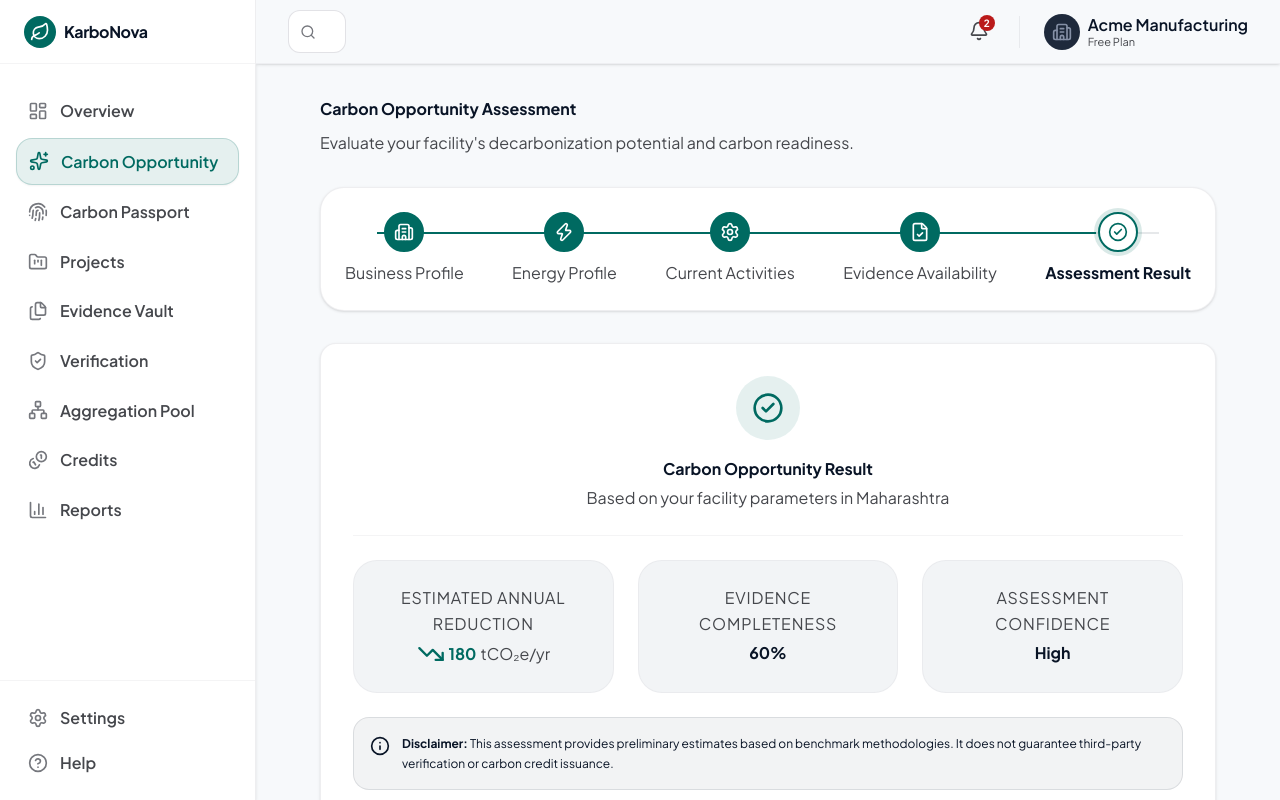
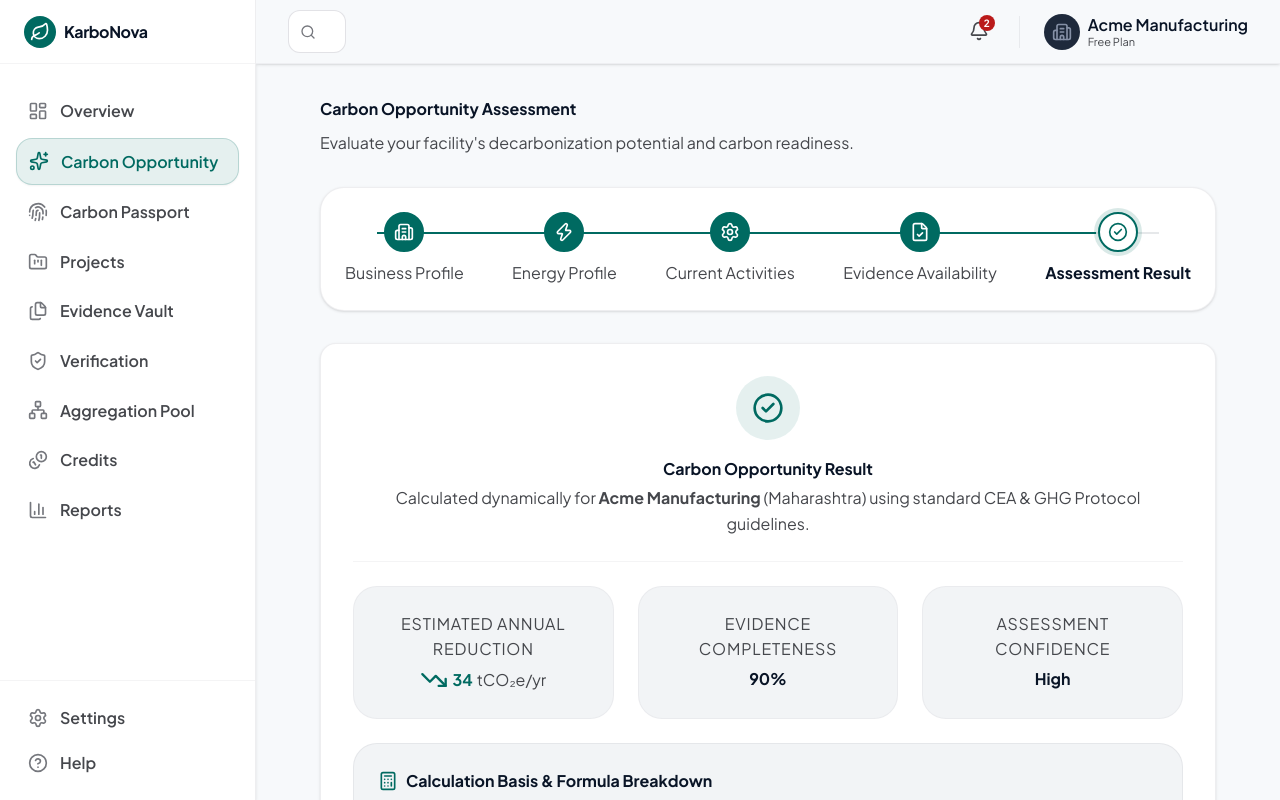
Before and after one commit to KaustubhzOP/KarboNova, a Next.js app in the folder frontend/: page /dashboard/opportunity in a window 1280 px wide. Both pictures are taken after a click on the button 1119 px from the left and 232 px from the top of the page. Built offline with nearby package versions, Linux system fonts and the light colour scheme.

Commit message:
Implement GHG & CEA India Grid methodology for Carbon Opportunity calculation

```diff
--- a/frontend/src/app/dashboard/opportunity/page.tsx
+++ b/frontend/src/app/dashboard/opportunity/page.tsx
@@ -1,8 +1,8 @@
 'use client';
 
 import { useState } from 'react';
-import Link from 'next/link';
 import { useRouter } from 'next/navigation';
+import { CarbonCalculatorService } from '@/backend/services/carbonCalculator';
 import {
   Building2,
   Zap,
@@ -15,7 +15,10 @@ import {
   TrendingDown,
   Info,
   RotateCcw,
-  PlusCircle
+  PlusCircle,
+  Calculator,
+  ShieldCheck,
+  Flame
 } from 'lucide-react';
 
 export default function OpportunityAssessmentPage() {
@@ -33,6 +36,8 @@ export default function OpportunityAssessmentPage() {
     electricityBillsAvailable: 'Yes (Last 12 months)',
     equipmentInvoicesAvailable: 'Partial',
   });
+
+  const assessmentResult = CarbonCalculatorService.calculateOpportunity(formData);
 
   const steps = [
     { num: 1, title: 'Business Profile', icon: Building2 },
@@ -250,23 +255,85 @@ export default function OpportunityAssessmentPage() {
                 <CheckCircle2 className="w-8 h-8" />
               </div>
               <h2 className="text-headline-lg font-bold text-primary">Carbon Opportunity Result</h2>
-              <p className="text-body-md text-on-surface-variant mt-1">Based on your facility parameters in {formData.state}</p>
+              <p className="text-body-md text-on-surface-variant mt-1">
+                Calculated dynamically for <strong>{formData.businessName}</strong> ({formData.state}) using standard CEA & GHG Protocol guidelines.
+              </p>
             </div>
 
             <div className="grid grid-cols-1 md:grid-cols-3 gap-6">
               <div className="bg-surface-container-low p-6 rounded-xl border border-outline-variant/20 text-center">
                 <div className="text-label-md text-on-surface-variant uppercase tracking-wider mb-1">Estimated Annual Reduction</div>
                 <div className="text-display-md font-bold text-secondary flex items-center justify-center gap-1">
-                  <TrendingDown className="w-7 h-7" /> 180 <span className="text-body-md font-normal text-on-surface-variant">tCO₂e/yr</span>
+                  <TrendingDown className="w-7 h-7" /> {assessmentResult.estimatedReduction} <span className="text-body-md font-normal text-on-surface-variant">tCO₂e/yr</span>
                 </div>
               </div>
               <div className="bg-surface-container-low p-6 rounded-xl border border-outline-variant/20 text-center">
                 <div className="text-label-md text-on-surface-variant uppercase tracking-wider mb-1">Evidence Completeness</div>
-                <div className="text-display-md font-bold text-primary">60%</div>
+                <div className="text-display-md font-bold text-primary">{assessmentResult.evidenceCompleteness}%</div>
               </div>
               <div className="bg-surface-container-low p-6 rounded-xl border border-outline-variant/20 text-center">
                 <div className="text-label-md text-on-surface-variant uppercase tracking-wider mb-1">Assessment Confidence</div>
-                <div className="text-display-md font-bold text-primary">High</div>
+                <div className="text-display-md font-bold text-primary">{assessmentResult.confidence}</div>
+              </div>
+            </div>
+
+            {/* Detailed Calculation Basis Breakdown */}
+            <div className="bg-surface-container-low p-6 rounded-xl border border-outline-variant/30 space-y-4">
+              <div className="flex items-center gap-2 border-b border-outline-variant/20 pb-3">
+                <Calculator className="w-5 h-5 text-secondary" />
+                <h3 className="text-title-md font-bold text-primary">Calculation Basis & Formula Breakdown</h3>
+              </div>
+
+              <div className="grid grid-cols-1 sm:grid-cols-2 gap-4 text-body-sm text-on-surface-variant">
+                <div className="bg-surface-container-lowest p-3.5 rounded-lg border border-outline-variant/20">
+                  <span className="font-bold text-primary block mb-1">1. Electricity Consumption</span>
+                  Spend Range: <strong>{formData.annualElectricitySpend}</strong><br />
+                  Est. Consumption: <strong>~{assessmentResult.estimatedKwh.toLocaleString()} kWh/yr</strong><br />
+                  <span className="text-xs text-outline">(Tariff Rate: ₹8.00/kWh benchmark)</span>
+                </div>
+
+                <div className="bg-surface-container-lowest p-3.5 rounded-lg border border-outline-variant/20">
+                  <span className="font-bold text-primary block mb-1">2. Grid Baseline Carbon Footprint</span>
+                  CEA Emission Factor: <strong>0.716 kg CO₂e/kWh</strong><br />
+                  Total Baseline: <strong>~{assessmentResult.baselineEmissions.toLocaleString()} tCO₂e/yr</strong>
+                </div>
+              </div>
+
+              <div className="bg-surface-container-lowest p-4 rounded-lg border border-outline-variant/20 space-y-2">
+                <span className="font-bold text-primary text-body-sm block">3. Estimated Reduction Breakdown by Intervention</span>
+                <div className="space-y-1 text-body-sm">
+                  <div className="flex justify-between">
+                    <span>• Rooftop Solar PV Savings ({formData.hasSolar}):</span>
+                    <span className="font-bold text-secondary">+{assessmentResult.solarReduction} tCO₂e/yr</span>
+                  </div>
+                  <div className="flex justify-between">
+                    <span>• Motor Efficiency Upgrade (IE3/IE4):</span>
+                    <span className="font-bold text-secondary">+{assessmentResult.motorReduction} tCO₂e/yr</span>
+                  </div>
+                  {assessmentResult.dgReduction > 0 && (
+                    <div className="flex justify-between">
+                      <span>• DG Optimization & Waste Heat Recovery:</span>
+                      <span className="font-bold text-secondary">+{assessmentResult.dgReduction} tCO₂e/yr</span>
+                    </div>
+                  )}
+                  <div className="flex justify-between border-t border-outline-variant/20 pt-2 font-bold text-primary">
+                    <span>Total Potential Opportunity:</span>
+                    <span className="text-secondary">{assessmentResult.estimatedReduction} tCO₂e/yr</span>
+                  </div>
+                </div>
+              </div>
+            </div>
+
+            {/* Recommended Projects */}
+            <div className="space-y-3">
+              <h3 className="text-title-md font-bold text-primary">Recommended Decarbonization Projects</h3>
+              <div className="space-y-2">
+                {assessmentResult.recommendedProjects.map((proj, idx) => (
+                  <div key={idx} className="flex items-center gap-3 p-3 bg-surface-container-low rounded-lg border border-outline-variant/20">
+                    <ShieldCheck className="w-5 h-5 text-secondary shrink-0" />
+                    <span className="text-body-sm font-medium text-primary">{proj}</span>
+                  </div>
+                ))}
               </div>
             </div>
 
@@ -274,7 +341,7 @@ export default function OpportunityAssessmentPage() {
             <div className="bg-primary/5 p-4 rounded-lg flex items-start gap-3 border border-primary/10">
               <Info className="w-5 h-5 text-primary shrink-0 mt-0.5" />
               <p className="text-xs text-primary leading-relaxed">
-                <strong>Disclaimer:</strong> This assessment provides preliminary estimates based on benchmark methodologies. It does not guarantee third-party verification or carbon credit issuance.
+                <strong>Disclaimer:</strong> This assessment provides preliminary estimates based on CEA (Central Electricity Authority) India Grid Emission factors and ISO/GHG Protocol Scope 2 standard methodologies. It does not guarantee third-party verification or carbon credit issuance.
               </p>
             </div>
           </div>
--- a/frontend/src/backend/models/index.ts
+++ b/frontend/src/backend/models/index.ts
@@ -49,10 +49,16 @@ export interface AssessmentInput {
   hasSolar: string;
   hasEnergyEfficientMotors: string;
   electricityBillsAvailable: string;
+  equipmentInvoicesAvailable?: string;
 }
 
 export interface AssessmentResult {
+  baselineEmissions: number;
+  estimatedKwh: number;
   estimatedReduction: number;
+  solarReduction: number;
+  motorReduction: number;
+  dgReduction: number;
   evidenceCompleteness: number;
   confidence: 'High' | 'Medium' | 'Low';
   recommendedProjects: string[];
--- a/frontend/src/backend/services/carbonCalculator.ts
+++ b/frontend/src/backend/services/carbonCalculator.ts
@@ -2,39 +2,100 @@ import { AssessmentInput, AssessmentResult } from '../models';
 
 export class CarbonCalculatorService {
   /**
-   * Calculates preliminary emission reduction and carbon readiness based on MSME parameters
+   * Calculates preliminary emission reduction and carbon readiness based on standard GHG & CEA India Grid methodology.
+   *
+   * Methodology:
+   * 1. Estimated kWh = Spend / Tariff Rate (Average ₹8.00/kWh)
+   * 2. Baseline Emissions (tCO2e/yr) = kWh * Grid Emission Factor (0.716 kg CO2/kWh = 0.000716 tCO2e/kWh)
+   * 3. Rooftop Solar Potential = 35% grid displacement for non-solar / considering, 10% expansion for installed
+   * 4. Energy Efficient Motors (IE3/IE4) = 15% efficiency savings on 60% motor load = 9% of baseline for 'None', 4.8% for 'Partial'
+   * 5. Diesel Generator Displacement = 5% efficiency & heat recovery savings for 'Grid + Diesel Generator'
    */
   public static calculateOpportunity(input: AssessmentInput): AssessmentResult {
-    let reduction = 120; // baseline 120 tCO2e/yr
+    // 1. Determine annual electricity spend midpoint (in INR)
+    let spendInr = 1850000; // default ₹18,50,000 (midpoint of 12L - 25L)
+    const spend = input.annualElectricitySpend || '';
 
-    if (input.annualElectricitySpend.includes('25,00,000') || input.annualElectricitySpend.includes('Above')) {
-      reduction += 80;
-    } else if (input.annualElectricitySpend.includes('12,00,000')) {
-      reduction += 40;
+    if (spend.includes('5,00,000') && spend.includes('12,00,000')) {
+      spendInr = 850000;
+    } else if (spend.includes('12,00,000') && spend.includes('25,00,000')) {
+      spendInr = 1850000;
+    } else if (spend.includes('25,00,000') && spend.includes('50,00,000')) {
+      spendInr = 3750000;
+    } else if (spend.includes('50,00,000')) {
+      spendInr = 6500000;
     }
 
-    if (input.hasSolar === 'Considering' || input.hasSolar === 'Installed') {
-      reduction += 60;
+    // 2. Average industrial electricity tariff rate in India
+    const averageTariffPerKwh = 8.0; // ₹8 / kWh
+    const estimatedKwh = spendInr / averageTariffPerKwh;
+
+    // 3. Central Electricity Authority (CEA) India baseline grid emission factor
+    const gridEmissionFactorTonsPerKwh = 0.000716; // 0.716 kg CO2e/kWh = 0.000716 tCO2e/kWh
+    const baselineEmissions = estimatedKwh * gridEmissionFactorTonsPerKwh;
+
+    // 4. Calculate Intervention Savings
+    // A. Solar PV potential
+    let solarFraction = 0.35; // 35% potential reduction if considering or not yet installed
+    if (input.hasSolar === 'Installed') {
+      solarFraction = 0.10; // 10% incremental expansion potential
+    }
+    const solarReduction = baselineEmissions * solarFraction;
+
+    // B. High Efficiency Motor retrofit savings (Motors = ~60% of plant power load, IE3/IE4 saves ~15%)
+    let motorFraction = 0.0;
+    if (input.hasEnergyEfficientMotors === 'None' || input.hasEnergyEfficientMotors?.includes('None')) {
+      motorFraction = 0.60 * 0.15; // 9.0% overall baseline saving
+    } else if (input.hasEnergyEfficientMotors?.includes('Partial')) {
+      motorFraction = 0.60 * 0.08; // 4.8% overall baseline saving
+    }
+    const motorReduction = baselineEmissions * motorFraction;
+
+    // C. Diesel Generator & Energy Management savings
+    let dgFraction = 0.0;
+    if (input.primaryPowerSource?.includes('Diesel Generator')) {
+      dgFraction = 0.05; // 5% baseline saving by reducing DG runtime & heat recovery
+    }
+    const dgReduction = baselineEmissions * dgFraction;
+
+    const estimatedReduction = Math.round(solarReduction + motorReduction + dgReduction);
+
+    // 5. Evidence Completeness (%) & Confidence Calculation
+    let evidenceCompleteness = 20; // Base baseline score
+    if (input.electricityBillsAvailable?.includes('12 months')) {
+      evidenceCompleteness += 40;
+    } else if (input.electricityBillsAvailable?.includes('3-6 months')) {
+      evidenceCompleteness += 20;
     }
 
-    if (input.hasEnergyEfficientMotors.includes('Partial') || input.hasEnergyEfficientMotors === 'Complete') {
-      reduction += 40;
+    if (input.equipmentInvoicesAvailable?.includes('Yes') || input.equipmentInvoicesAvailable?.includes('Partial')) {
+      evidenceCompleteness += 20;
+    } else {
+      evidenceCompleteness += 10;
     }
 
-    let evidenceCompleteness = 50;
-    if (input.electricityBillsAvailable.includes('12 months')) {
-      evidenceCompleteness += 30;
+    if (input.hasSolar === 'Installed' || input.hasSolar === 'Considering') {
+      evidenceCompleteness += 10;
     }
 
+    const confidence: 'High' | 'Medium' | 'Low' =
+      evidenceCompleteness >= 70 ? 'High' : evidenceCompleteness >= 45 ? 'Medium' : 'Low';
+
+    const recommendedProjects: string[] = [];
+    if (solarReduction > 0) recommendedProjects.push('Rooftop Solar PV Installation (Grid-Interactive)');
+    if (motorReduction > 0) recommendedProjects.push('IE4 Super-Premium Efficiency Motors Upgrade');
+    if (dgReduction > 0) recommendedProjects.push('DG Fuel Optimization & Waste Heat Recovery');
+
     return {
-      estimatedReduction: reduction,
+      baselineEmissions: Math.round(baselineEmissions),
+      estimatedKwh: Math.round(estimatedKwh),
+      estimatedReduction,
+      solarReduction: Math.round(solarReduction),
+      motorReduction: Math.round(motorReduction),
+      dgReduction: Math.round(dgReduction),
       evidenceCompleteness,
-      confidence: evidenceCompleteness >= 70 ? 'High' : 'Medium',
-      recommendedProjects: [
-        'Rooftop Solar PV Installation',
-        'IE4 Super-Premium Efficiency Motors Upgrade',
-        'Waste Heat Recovery Boiler System'
-      ]
+      confidence,
+      recommendedProjects
     };
   }
 }
```
Also changed, not shown: 1 other file (tests, documents, lock files or other folders).
